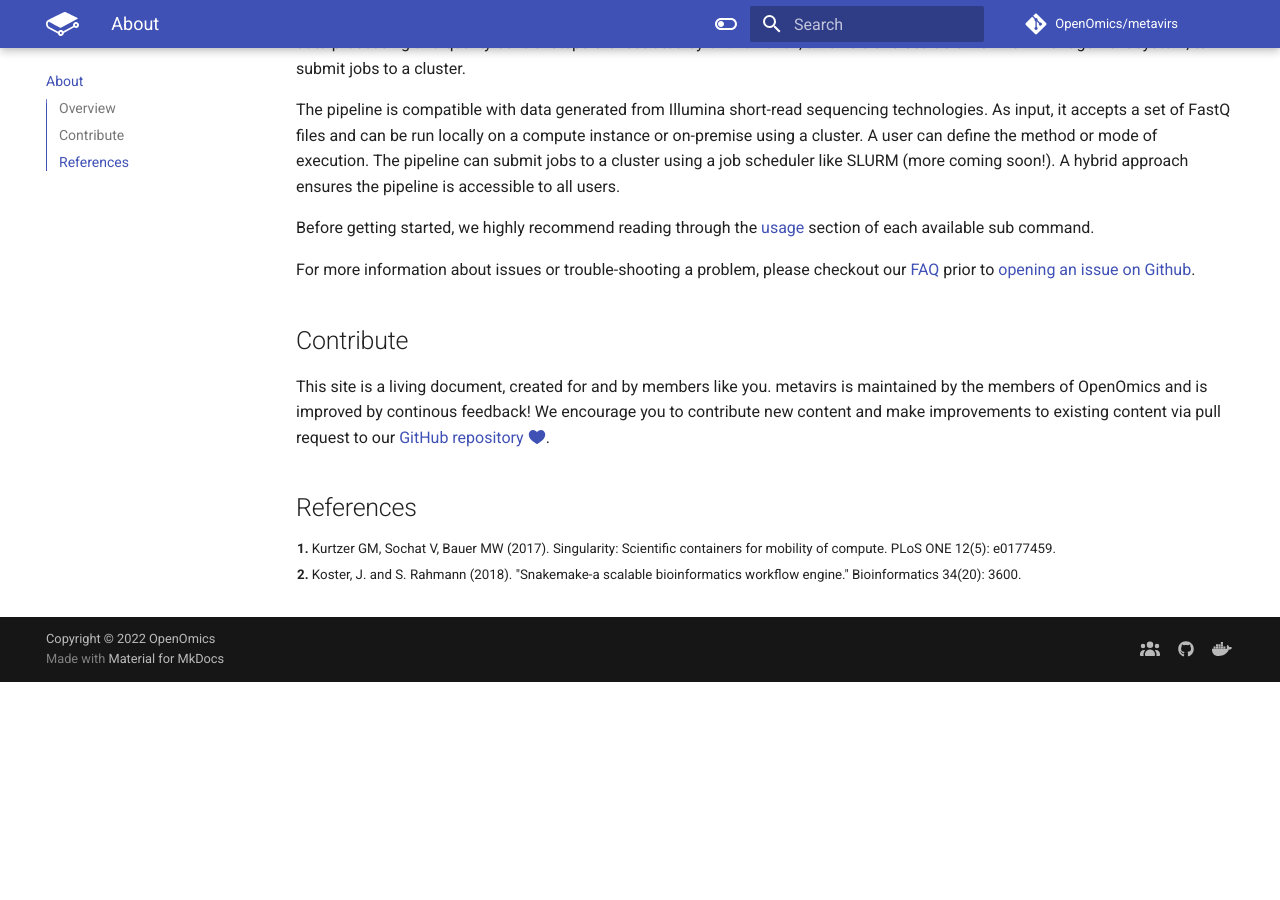
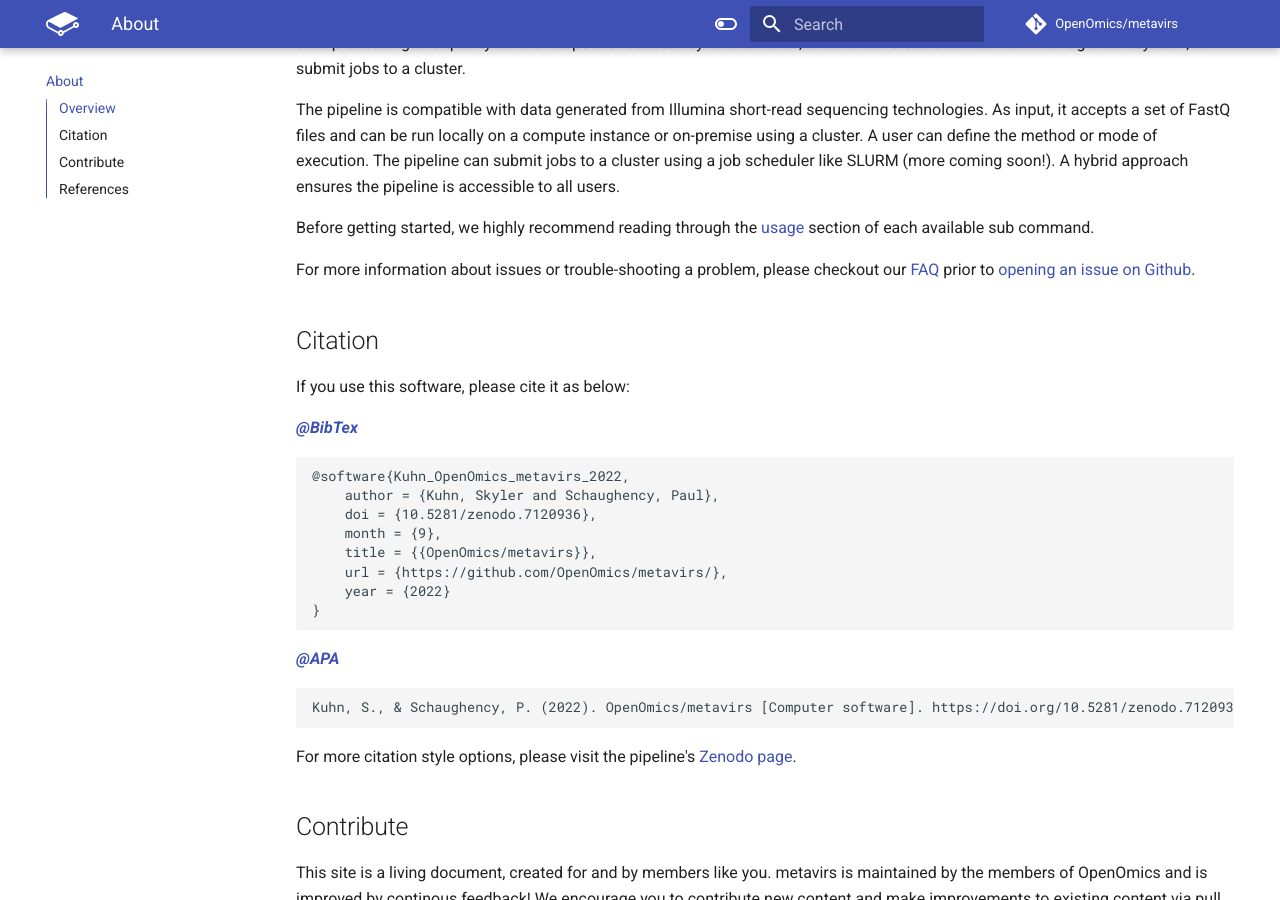
Before and after one commit to OpenOmics/metavirs, an MkDocs documentation site: the page built from docs/index.md, in a window 1280 px wide and 900 px high, scrolled down 785 px. Built offline with MkDocs 1.6.1 and Material for MkDocs 9.7.7, drawn with Linux system fonts in a browser that asks for light colours; comment, search, counter and statistics services are not loaded; the version menu is left out; before the commit the page ends 1467 px from its top, so only the background shows below that.

Commit message:
Adding citation information

````diff
--- a/docs/index.md
+++ b/docs/index.md
@@ -3,18 +3,21 @@
   <h1 style="font-size: 250%">metavirs 🔬</h1>
 
   <b><i>Viral Metagenomics Pipeline</i></b><br>
+  <a href="https://doi.org/10.5281/zenodo.7120936">
+      <img src="https://zenodo.org/badge/DOI/10.5281/zenodo.7120936.svg" alt="DOI">
+  </a>
   <a href="https://github.com/OpenOmics/metavirs/releases">
     <img alt="GitHub release" src="https://img.shields.io/github/v/release/OpenOmics/metavirs?color=blue&include_prereleases">
   </a>
   <a href="https://hub.docker.com/repository/docker/skchronicles/metavirs">
     <img alt="Docker Pulls" src="https://img.shields.io/docker/pulls/skchronicles/metavirs">
-  </a>
+  </a><br>
   <a href="https://github.com/OpenOmics/metavirs/actions/workflows/main.yaml">
     <img alt="tests" src="https://github.com/OpenOmics/metavirs/workflows/tests/badge.svg">
   </a>
   <a href="https://github.com/OpenOmics/metavirs/actions/workflows/docs.yml">
     <img alt="docs" src="https://github.com/OpenOmics/metavirs/workflows/docs/badge.svg">
-  </a><br>
+  </a>
   <a href="https://github.com/OpenOmics/metavirs/issues">
     <img alt="GitHub issues" src="https://img.shields.io/github/issues/OpenOmics/metavirs?color=brightgreen">
   </a>
@@ -47,11 +50,33 @@ Before getting started, we highly recommend reading through the [usage](usage/ru
 
 For more information about issues or trouble-shooting a problem, please checkout our [FAQ](faq/questions.md) prior to [opening an issue on Github](https://github.com/OpenOmics/metavirs/issues).
 
+## Citation
+
+If you use this software, please cite it as below:
+
+***@BibTex***
+```text
+@software{Kuhn_OpenOmics_metavirs_2022,
+    author = {Kuhn, Skyler and Schaughency, Paul},
+    doi = {10.5281/zenodo.7120936},
+    month = {9},
+    title = {{OpenOmics/metavirs}},
+    url = {https://github.com/OpenOmics/metavirs/},
+    year = {2022}
+}
+```
+
+***@APA***
+```text
+Kuhn, S., & Schaughency, P. (2022). OpenOmics/metavirs [Computer software]. https://doi.org/10.5281/zenodo.7120936
+```
+
+For more citation style options, please visit the pipeline's [Zenodo page](https://doi.org/10.5281/zenodo.7120936).
+
 ## Contribute
 
 This site is a living document, created for and by members like you. metavirs is maintained by the members of OpenOmics and is improved by continous feedback! We encourage you to contribute new content and make improvements to existing content via pull request to our [GitHub repository :octicons-heart-fill-24:{ .heart }](https://github.com/OpenOmics/metavirs).
 
-
 ## References
 <sup>**1.**  Kurtzer GM, Sochat V, Bauer MW (2017). Singularity: Scientific containers for mobility of compute. PLoS ONE 12(5): e0177459.</sup>
 <sup>**2.**  Koster, J. and S. Rahmann (2018). "Snakemake-a scalable bioinformatics workflow engine." Bioinformatics 34(20): 3600.</sup>
````
